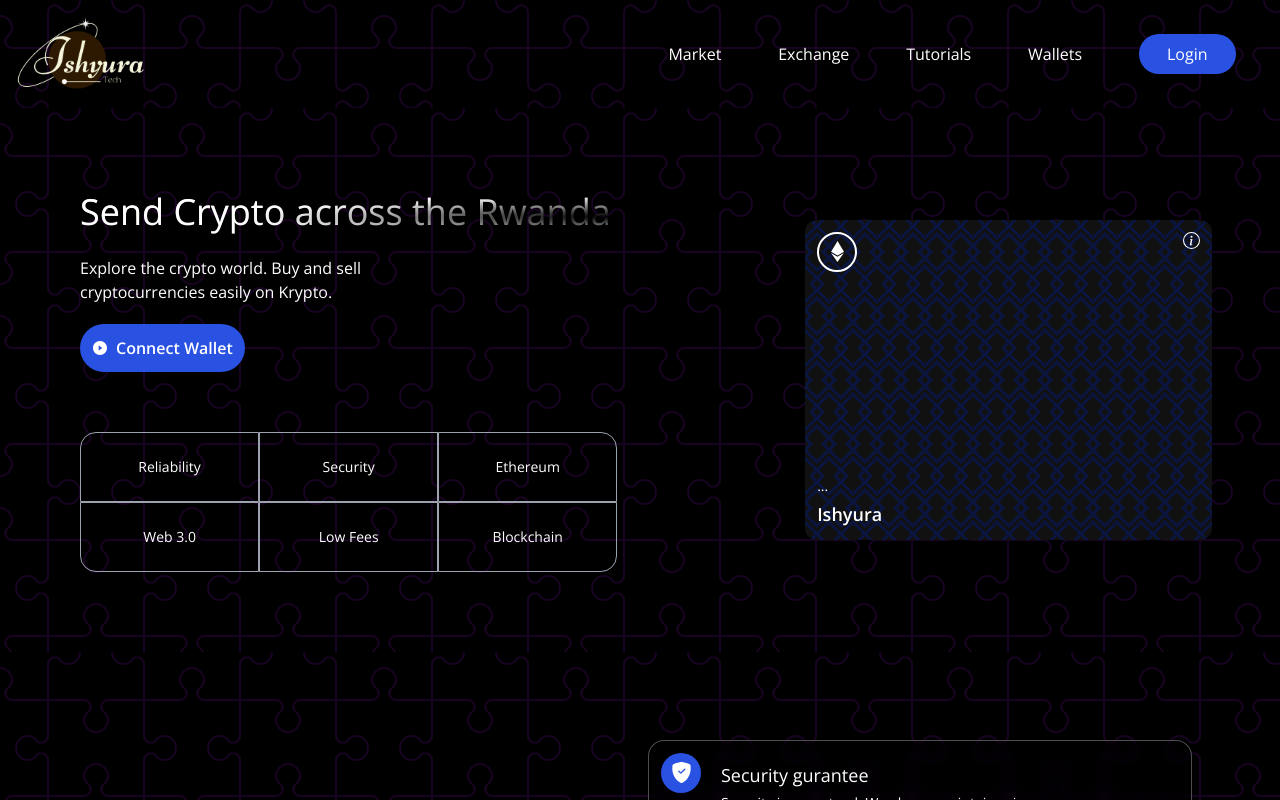
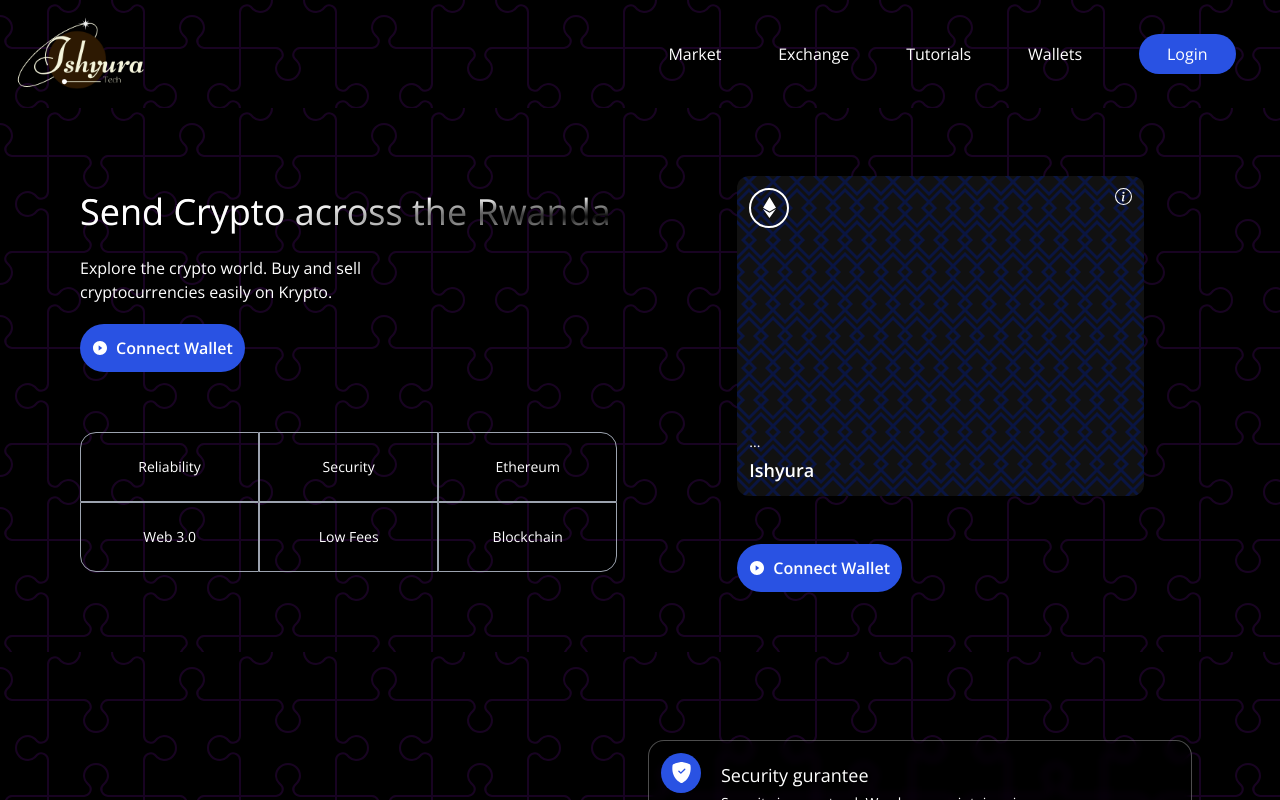
Before and after one commit to chainerprince/thentic_nft, a React (Vite) app: page / in a window 1280 px wide. Shown: the top 800 px of the page. Built offline with nearby package versions, Linux system fonts and the light colour scheme.

Commit message:
chore:updated exchange

```diff
--- a/src/components/Welcome.jsx
+++ b/src/components/Welcome.jsx
@@ -66,7 +66,7 @@
           </div>
       </div>
       </div>
-        <div className="flex flex-col flex-1 items-center justify-start w-full  mf:mt-0 mt-10">
+        <div className="flex flex-col flex-1 items-start justify-start w-full  mf:mt-0 mt-10">
                         <div className="p-3 flex justify-end items-start flex-col rounded-xl w-72 h-80 sm:w-3/4 mb-2  sm:my-7 second ">
                         <div className="flex justify-between flex-col w-full h-full">
                         <div className="flex justify-between items-start">
@@ -85,8 +85,22 @@
                 </p>
               </div>
             </div>
+
             </div>
-
+             {
+                  !currentAccount &&
+                  (
+                    <button
+                 onClick={connectWallet}
+                 className="flex flex-row justify-center items-center my-5 bg-[#2952e3] p-3 rounded-full cursor-pointer hover:bg-[#2546bd]"
+                >
+                        <AiFillPlayCircle className="text-white mr-2" />
+                        <p className="text-white text-base font-semibold">
+                            Connect Wallet
+                        </p>
+                </button>
+                  )
+                }
             {/* <div className="p-5 sm:w-96 w-full flex flex-col justify-start items-center blue-glassmorphism">
                 <Input placeholder="Address To" name="addressTo" type="text" handleChange={handleChange} />
                 <Input placeholder="Amount (ETH)" name="amount" type="number" handleChange={handleChange} />
```
